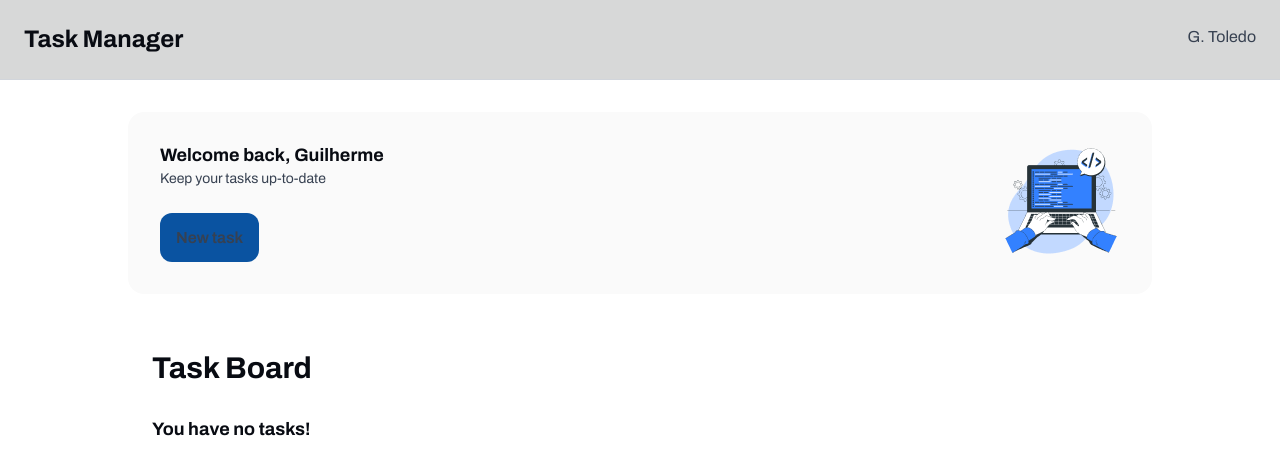
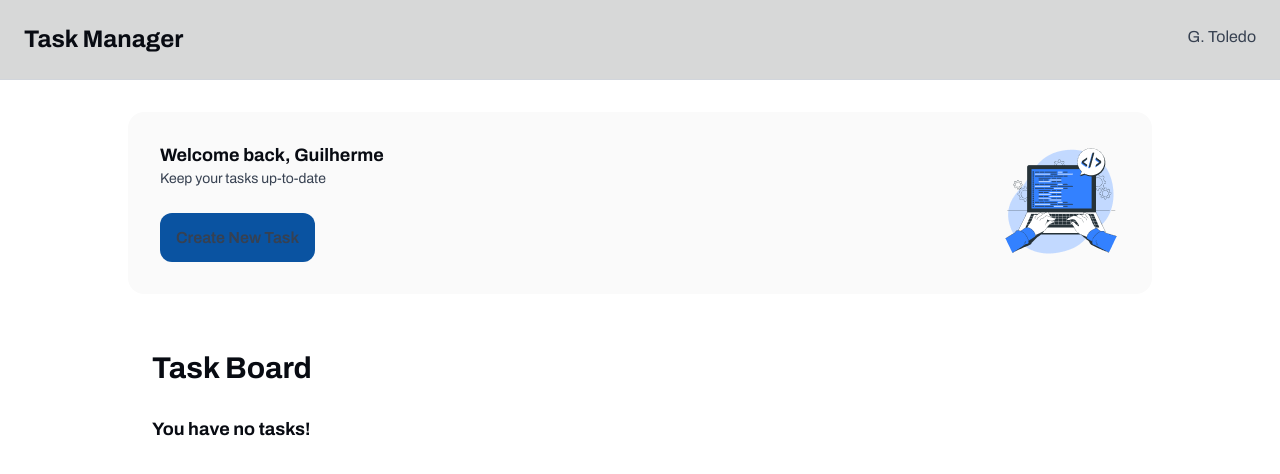
Before and after one commit to totoledao/task-manager-angular, an Angular app: page / in a window 1280 px wide. Shown: the top 474 px of the page. Built offline with nearby package versions, Linux system fonts and the light colour scheme.

Commit message:
Update main button

```diff
--- a/src/app/components/main-button/main-button.html
+++ b/src/app/components/main-button/main-button.html
@@ -6,5 +6,5 @@
   <p>{{ leftIcon() }}</p>
   }
 
-  <p class="label-medium">{{ text() }}</p>
+  <p class="label-medium">{{ title() }}</p>
 </button>
--- a/src/app/components/main-button/main-button.ts
+++ b/src/app/components/main-button/main-button.ts
@@ -6,7 +6,7 @@ import { Component, input, output } from '@angular/core';
   templateUrl: './main-button.html',
 })
 export class MainButton {
-  text = input('New task');
+  title = input('New task');
   leftIcon = input<null | string>(null);
   callback = output<void>();
 
```
